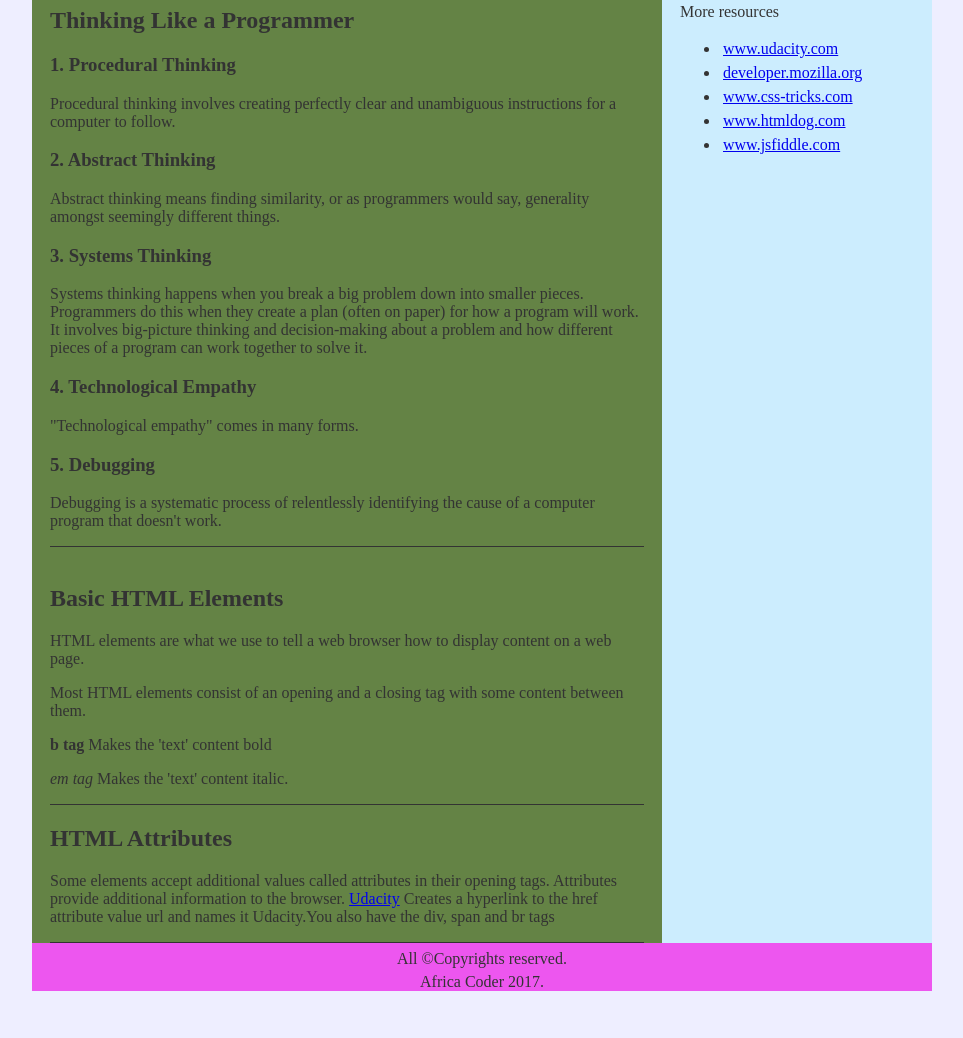
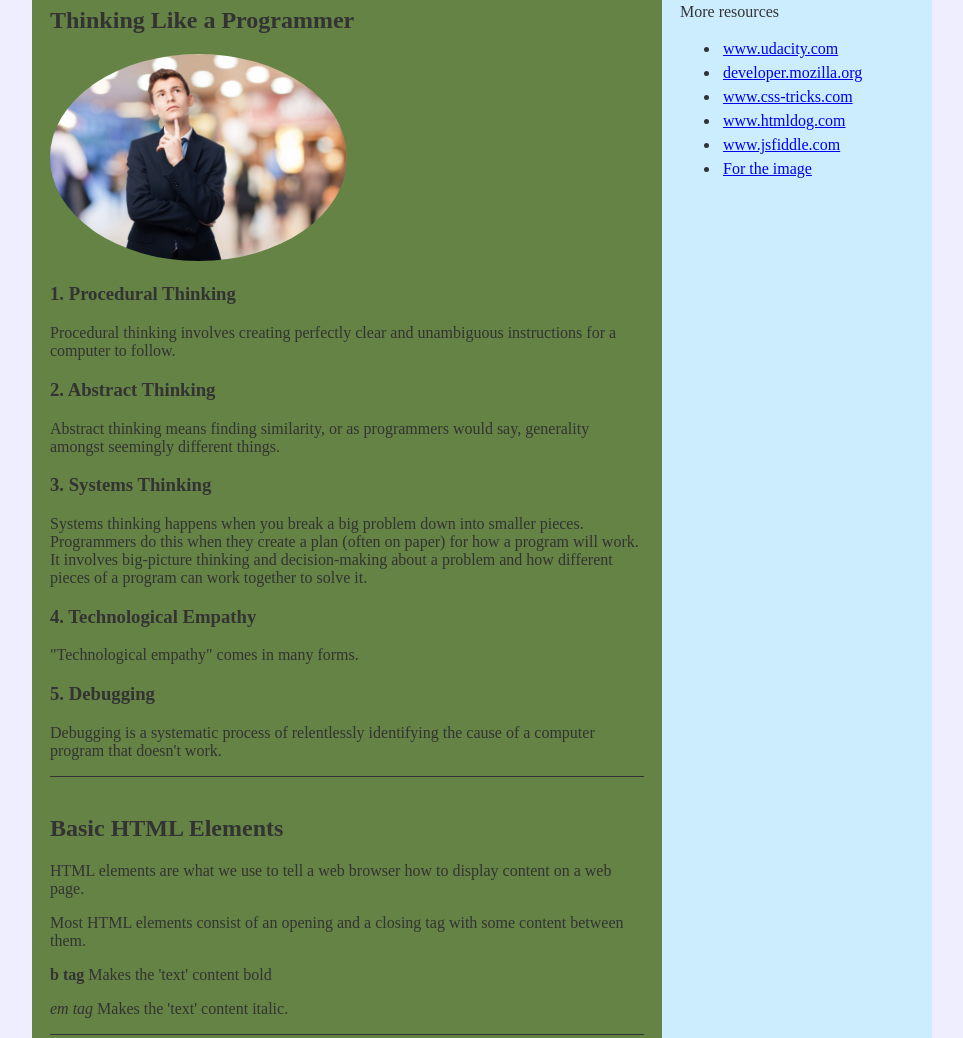
Before and after one commit to BassieBangura/Make_a_web_page, a plain HTML site: page index.html in a window 1280 px wide. Shown: the part 121-1159 px from the top of the page, without its empty margins (158-1121 px from the left). Before the commit the page ends 1117 px from the top, so only its background shows below. Drawn offline with Linux system fonts and the light colour scheme.

Commit message:
Made suggest changes by udacity reviewer

```diff
--- a/index.html
+++ b/index.html
@@ -13,9 +13,10 @@
       </header>
       <main class="maincontainer">
         <div class="articlecontainer">
-          <div class="sectionleft">
+           <div class="leftsection">
               <section>
                 <h2>Thinking Like a Programmer</h2>
+                <a href="http://www.freepik.com/free-photo/thinking-man-with-suit_916735.htm" target="_blank"><img src="images/think.jpg" alt="Image of a thinking man" ></a>
                 <h3>1. Procedural Thinking</h3>
                 <p>Procedural thinking involves creating perfectly clear and unambiguous instructions for a computer to follow.</p>
               </section>
@@ -37,14 +38,14 @@
               </section>
           </div>
           <br>
-          <section class="sectionleft">
+          <section class="leftsection">
             <h2>Basic HTML Elements</h2>
             <p>HTML elements are what we use to tell a web browser how to display content on a web page.</p>
             <p>Most HTML elements consist of an opening and a closing tag with some content between them.</p>
             <p><b> b tag</b> Makes the 'text' content bold</p>
             <p><em>em tag</em> Makes the 'text' content italic.</p>
            </section>
-           <section class="sectionleft">
+           <section class="leftsection nobottomborder">
             <h2>HTML Attributes</h2>
             <p>Some elements accept additional values called attributes in their opening tags.
               Attributes provide additional information to the browser. <a href="https://www.udacity.com">Udacity</a> Creates a hyperlink to the
@@ -59,6 +60,7 @@
             <li><a href="https://www.css-tricks.com" target="_blank">www.css-tricks.com</a></li>
             <li><a href="https://www.htmldog.com" target="_blank">www.htmldog.com</a></li>
             <li><a href="https://www.jsfiddle.net" target="_blank">www.jsfiddle.com</a></li>
+            <li><a href="https://www.freepik.com" target="_blank">For the image</a></li>
           </ul>
         </aside>
       </main>
--- a/style.css
+++ b/style.css
@@ -62,15 +62,20 @@ footer p {
     margin-bottom:5px;
 }
 
-.sectionleft {
+.leftsection {
     width:100%;
     border-bottom: solid 1px;
 }
 
-section .sectionleft {
+.nobottomborder {
     border:none;
 }
 
 aside ul li {
     padding:3px;
 }
+
+img {
+    width:50%;
+    border-radius:50%;
+}
```
